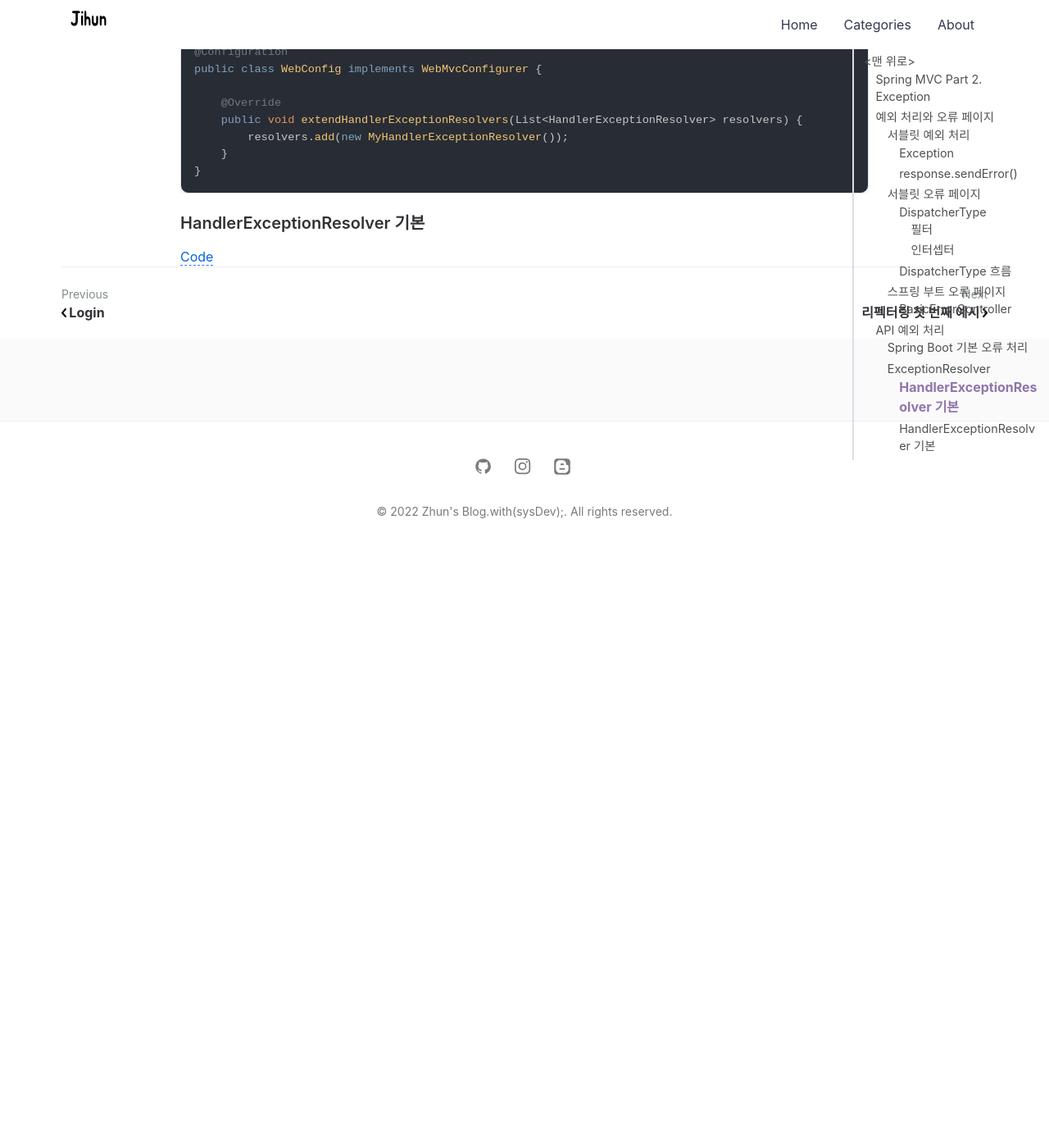
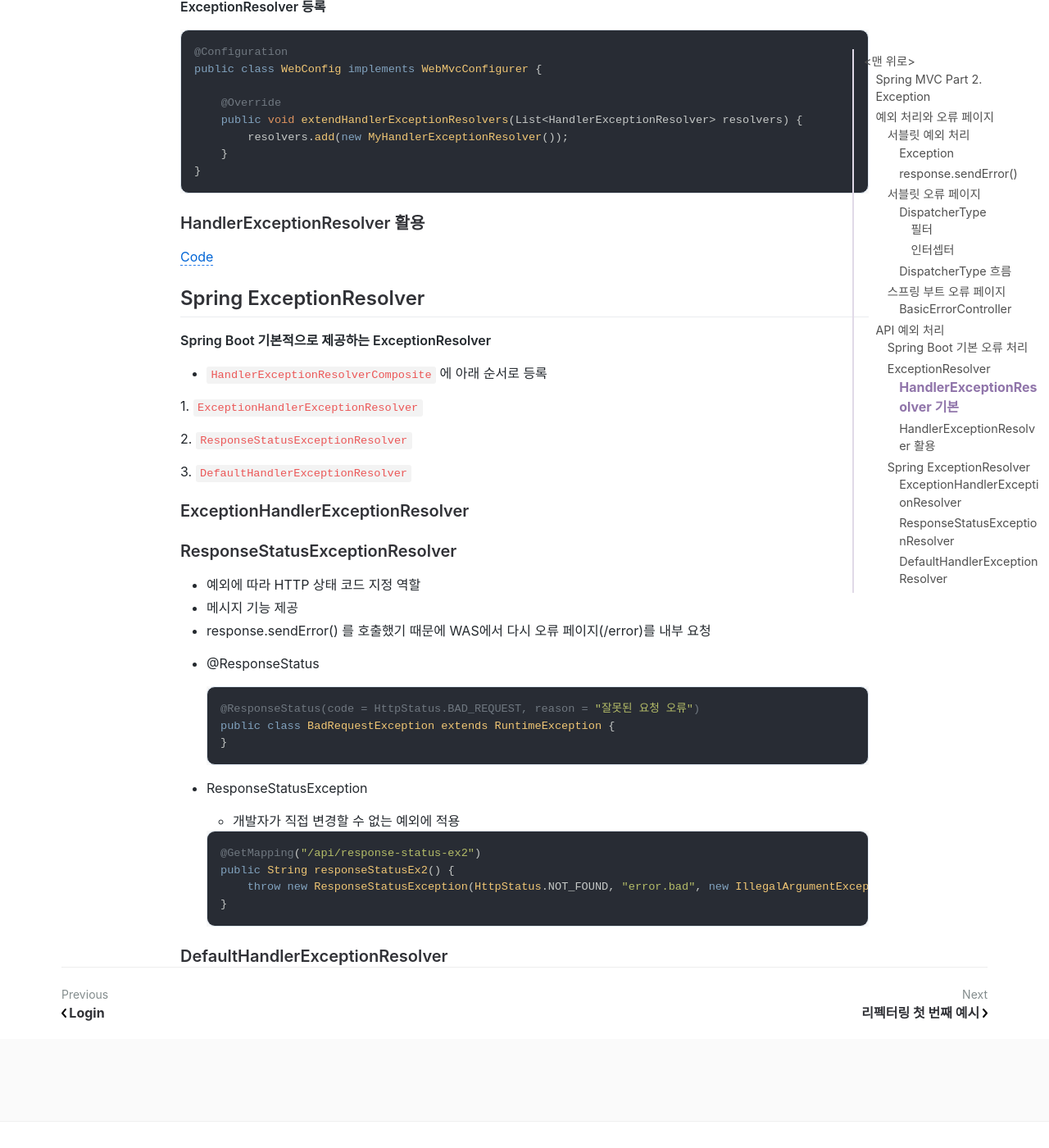
Before and after one commit to jihunparkme/jihunparkme.github.io, a Jekyll site: the page built from _posts/2021-10-14-Spring-MVC-Part2-Exception.md, in a window 1280 px wide and 1400 px high, scrolled down 8548 px. Shown: the whole window at 82% size. Built offline with Jekyll 4.4.1, drawn with Linux system fonts in a browser that asks for light colours; nearby versions of some CDN libraries; comment, search, counter and statistics services are not loaded; before the commit the page ends 9227 px from its top, so only the background shows below that; some of the changed text lies outside the part shown.

Commit message:
[API 예외 처리] 스프링이 제공하는 ExceptionResolver1
ResponseStatusExceptionResolver

````diff
--- a/_posts/2021-10-14-Spring-MVC-Part2-Exception.md
+++ b/_posts/2021-10-14-Spring-MVC-Part2-Exception.md
@@ -372,6 +372,46 @@ public class WebConfig implements WebMvcConfigurer {
 }
 ```
 
-### HandlerExceptionResolver 기본
+### HandlerExceptionResolver 활용
 
 [Code](https://github.com/jihunparkme/Inflearn_Spring_MVC_Part-2/commit/034fb3bcfa609fc0e4d0b7b155a03b2a090963b7)
+
+## Spring ExceptionResolver
+
+**Spring Boot 기본적으로 제공하는 ExceptionResolver**
+
+- `HandlerExceptionResolverComposite` 에 아래 순서로 등록
+
+1\. `ExceptionHandlerExceptionResolver`
+
+2\. `ResponseStatusExceptionResolver`
+
+3\. `DefaultHandlerExceptionResolver`
+
+### ExceptionHandlerExceptionResolver
+
+### ResponseStatusExceptionResolver
+
+- 예외에 따라 HTTP 상태 코드 지정 역할
+- 메시지 기능 제공
+- response.sendError() 를 호출했기 때문에 WAS에서 다시 오류 페이지(/error)를 내부 요청
+- @ResponseStatus
+
+  ```java
+  @ResponseStatus(code = HttpStatus.BAD_REQUEST, reason = "잘못된 요청 오류")
+  public class BadRequestException extends RuntimeException {
+  }
+  ```
+
+- ResponseStatusException
+
+  - 개발자가 직접 변경할 수 없는 예외에 적용
+
+  ```java
+  @GetMapping("/api/response-status-ex2")
+  public String responseStatusEx2() {
+      throw new ResponseStatusException(HttpStatus.NOT_FOUND, "error.bad", new IllegalArgumentException());
+  }
+  ```
+
+### DefaultHandlerExceptionResolver
````
